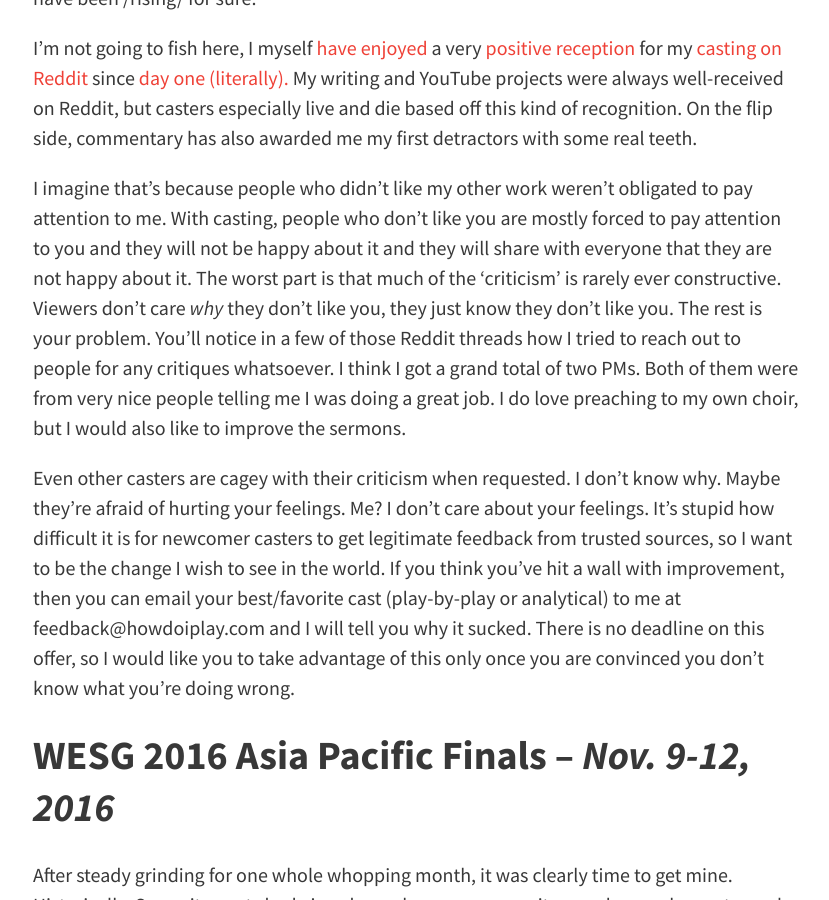
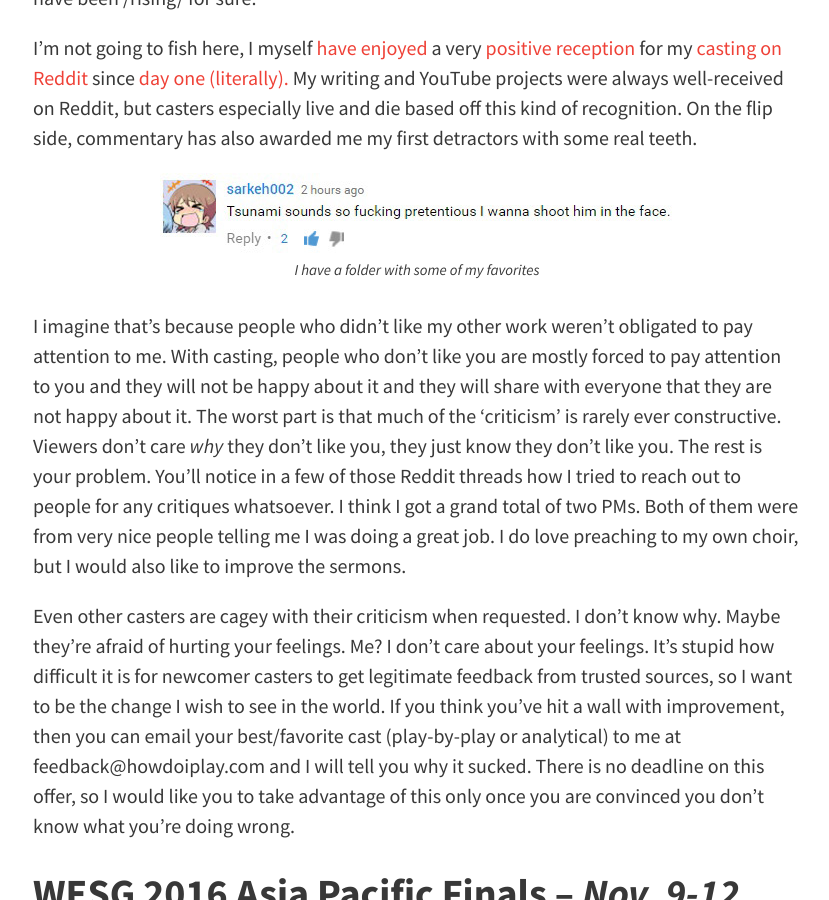
Before and after one commit to tsunami643/blog, a Jekyll site: the page built from _posts/2017-09-04-casting-year-one.md, in a window 1280 px wide and 900 px high, scrolled down 5720 px. Shown: the whole window, without its empty margins (223-1052 px from the left). Built offline with Jekyll 4.4.1, drawn with Linux system fonts in a browser that asks for light colours; comment, search, counter and statistics services are not loaded.

Commit message:
add slam

```diff
--- a/_posts/2017-09-04-casting-year-one.md
+++ b/_posts/2017-09-04-casting-year-one.md
@@ -69,6 +69,10 @@ These notes were always secondary to providing consistent analysis, though. Alwa
 When you don’t have that buffer of, “Well, they’re a pro,” then everything you say will be held under a microscope. I won’t pretend that Lumi hasn’t made some questionable mechanical, analytical, and grammatical claims over the years, but I do find his permanent pariah status in the minds of some people in the community to be unreasonably aggressive. Synderen spent a good portion of one main stage TI7 match theorycrafting why Arc Warden's Tempest Double didn’t behave like an illusion for certain spells. Did I start frothing at the mouth because of this grievous indiscretion? No. Synd is bae and all casters make mistakes. Also, my doctor told me no more mouth frothing. But if Lumi was spouting that gibberish, I can already imagine what /r/dota2/rising would have looked like. Yeah not /new/, it would have been /rising/ for sure.
 
 I'm not going to fish here, I myself [have enjoyed](https://www.reddit.com/r/DotA2/comments/6k81dv/tsunami_is_a_rad_dude_best_addition_to_the_main/) a very [positive reception](https://www.reddit.com/r/DotA2/comments/5ryg69/tsunami643_appreciation_thread/) for my [casting on Reddit](https://www.reddit.com/r/DotA2/comments/59929r/i_request_more_tsunami_casting/) since [day one (literally).](https://www.reddit.com/r/DotA2/comments/53s7uw/listening_to_tsunamis_casting_is_actually_so_damn/) My writing and YouTube projects were always well-received on Reddit, but casters especially live and die based off this kind of recognition. On the flip side, commentary has also awarded me my first detractors with some real teeth.
+
+{:.center}
+![Shot](/blog/img/yearone/shot.jpg)
+<p style="text-align: center;"><i><sup>I have a folder with some of my favorites</sup></i></p>
 
 I imagine that’s because people who didn’t like my other work weren’t obligated to pay attention to me. With casting, people who don’t like you are mostly forced to pay attention to you and they will not be happy about it and they will share with everyone that they are not happy about it. The worst part is that much of the 'criticism' is rarely ever constructive. Viewers don’t care *why* they don’t like you, they just know they don’t like you. The rest is your problem. You'll notice in a few of those Reddit threads how I tried to reach out to people for any critiques whatsoever. I think I got a grand total of two PMs. Both of them were from very nice people telling me I was doing a great job. I do love preaching to my own choir, but I would also like to improve the sermons.
 
```
Also changed, not shown: img/yearone/shot.jpg (added).
